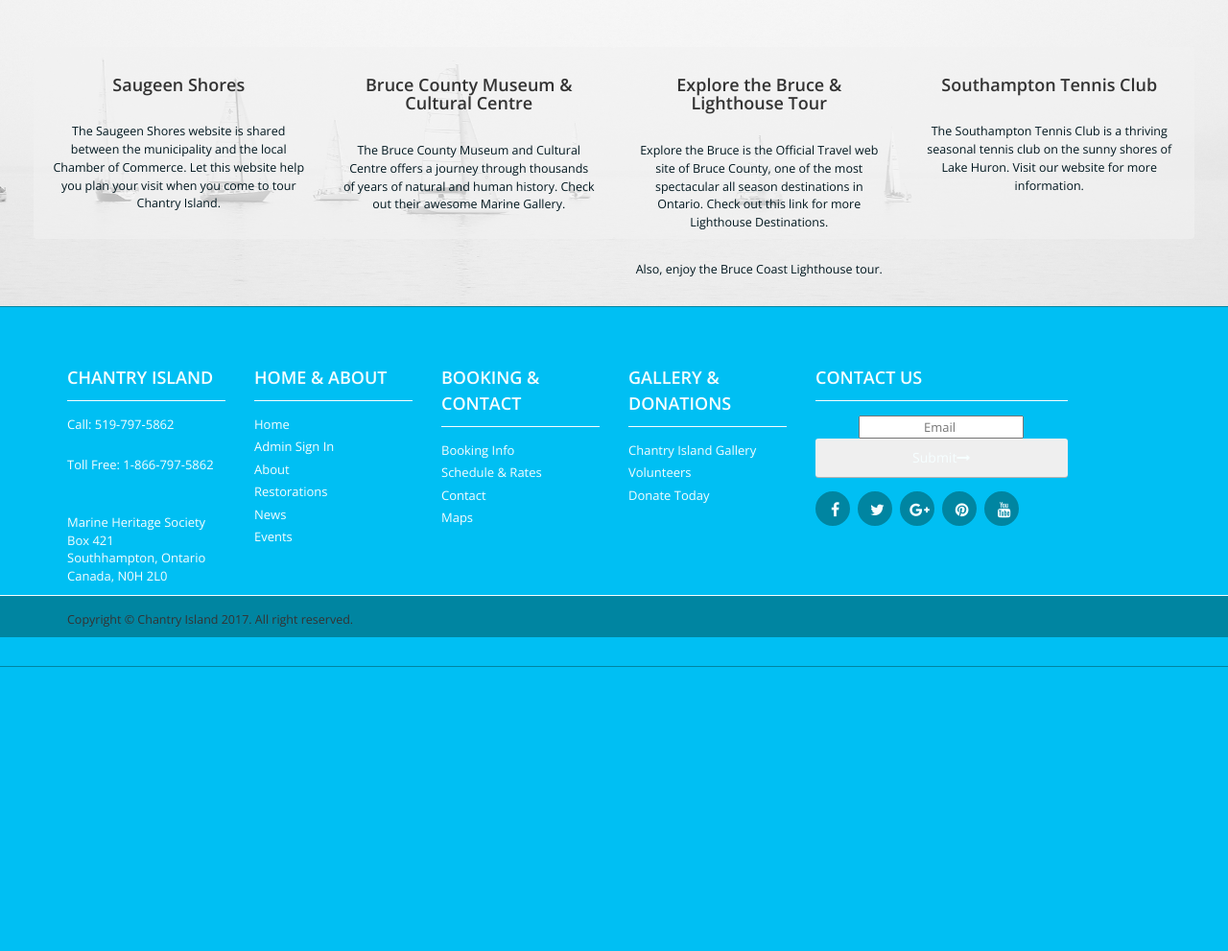
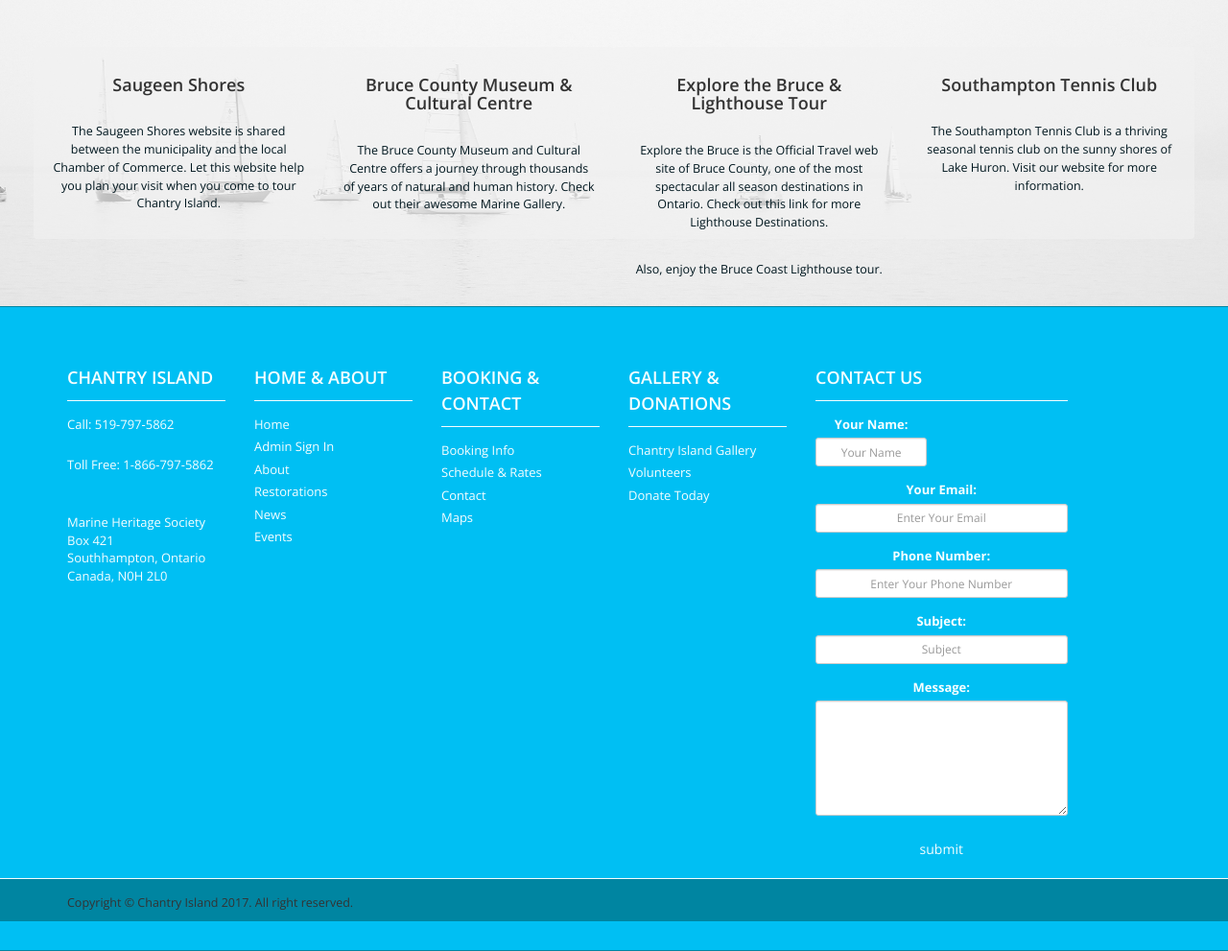
Before and after one commit to bodzee94/ci-project-build, a PHP site: page /index.php in a window 1280 px wide. Shown: the part 1104-2095 px from the top of the page at 96% size. Before the commit the page ends 1799 px from the top, so only its background shows below. Run offline with PHP 8.4, Linux system fonts and the light colour scheme; some libraries are stand-ins or nearby versions; some web fonts are replaced.

Commit message:
added contact form to footer.

```diff
--- a/footer.php
+++ b/footer.php
@@ -83,23 +83,59 @@
             </ul>
           </div>
 
-          <div class="col-lg-3  col-md-3 col-sm-6 col-xs-12 ">
-            <h3>Contact Us</h3>
-            <ul>
-              <li>
-                <div class="input-append contact-box text-center">
-                  <input type="text" class="contact-email text-center" placeholder="Email ">
-                  <button class="btn  bg-gray" type="button">Submit<i class="fa fa-long-arrow-right"> </i> </button>
-                </div>
-              </li>
-            </ul>
-
+          <!--<div class="col-lg-2 col-md-2 col-sm-4 col-xs-6">
             <ul class="social">
               <li> <a href="#"> <i class=" fa fa-facebook"></i></a></li>
               <li> <a href="#"> <i class="fa fa-twitter"></i></a></li>
               <li> <a href="#"> <i class="fa fa-google-plus"></i></a></li>
               <li> <a href="#"> <i class="fa fa-pinterest"></i></a></li>
               <li> <a href="#"> <i class="fa fa-youtube"></i></a></li>
+            </ul>
+          </div>-->
+
+          <div class="col-lg-3  col-md-3 col-sm-6 col-xs-12 ">
+            <h3>Contact Us</h3>
+            <ul>
+              <li>
+                <div class="input-append contact-box text-center">
+                  <form>
+    			    			<div class="row">
+    			    				<div class="col-xs-6 col-sm-6 col-md-6">
+    			    					<div class="form-group">
+                          <label>Your Name:</label>
+                            <input type="text" name="first_name" id="first_name" class="form-control input-sm text-center" placeholder="Your Name" required>
+    			    					</div>
+    			    				</div>
+    			    			</div>
+
+    			    			<div class="form-group">
+                      <label>Your Email:</label>
+    			    				  <input type="email" name="email" id="email" class="form-control input-sm text-center" placeholder="Enter Your Email" required>
+    			    			</div>
+
+                    <div class="form-group">
+                    <label>Phone Number:</label>
+    			   <input type="text" name="phone" id="number" class="form-control input-sm text-center" placeholder="Enter Your Phone Number">
+    			    			</div>
+
+                                 <div class="form-group">
+                                 <label>Subject:</label>
+    			    				<input type="text" name="subject" id="subject" class="form-control input-sm text-center" placeholder="Subject" required>
+    			    			</div>
+
+    			    			<div class="row">
+    			    				<div class="col-xs-12 col-sm-12 col-md-12">
+    			    					<div class="form-group">
+                                        <label>Message:</label>
+    			<textarea name="text" id="message" class="form-control input-sm text-center" placeholder="Write Your Message Here" maxlength="140" rows="6" required>
+    			</textarea>
+    			    					</div>
+    			    				</div>
+    			    			</div>
+                    <input type="submit" value="submit" class="btn btn-custom-alt text-center">
+                  </form>
+                </div>
+              </li>
             </ul>
           </div>
         </div>
```
